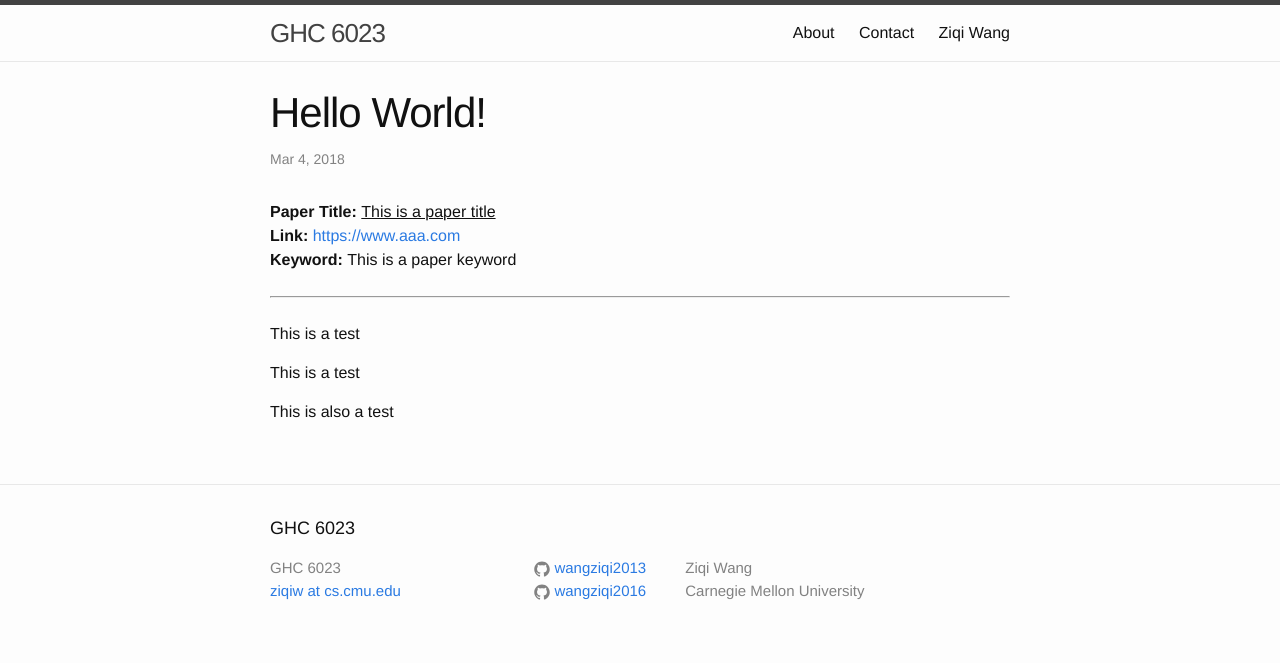
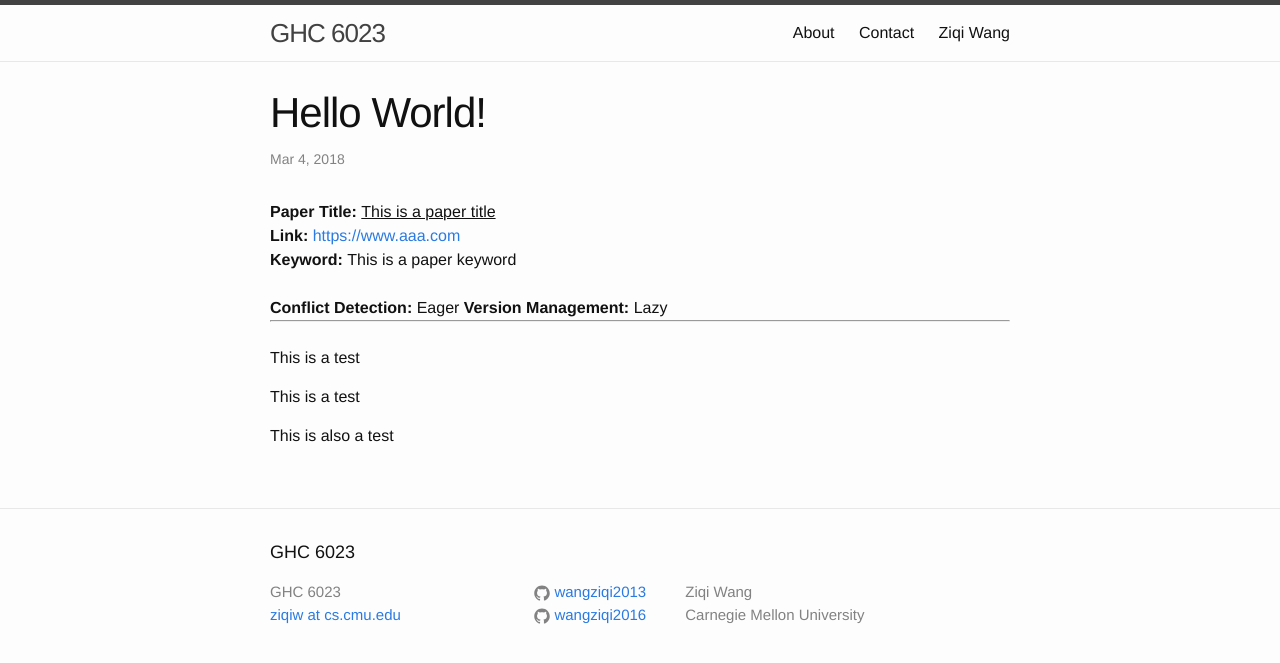
Before and after one commit to wangziqi2013/wangziqi2013.github.io, a Jekyll site: the page built from _posts/2018-03-03-my-first-post.markdown, in a window 1280 px wide. Shown: the top 663 px of the page. Built offline with Jekyll 4.4.1, drawn with Linux system fonts in a browser that asks for light colours.

Commit message:
Adding HTM metadata for layout

```diff
--- a/_layouts/paper-summary.html
+++ b/_layouts/paper-summary.html
@@ -13,6 +13,17 @@ layout: default
     <strong>Link: </strong> <a href="{{ page.paper_link }}">{{ page.paper_link }}</a> <br />
     <strong>Keyword: </strong> {{ page.paper_keyword }} <br />
     <br />
+      {% if page.htm_cd %}
+        <strong>Conflict Detection: </strong> {{ page.htm_cd }}
+      {% endif %}
+
+      {% if page.version_mgmt %}
+        <strong>Version Management: </strong> {{ page.version_mgmt }}
+      {% endif %}
+
+      {% if page.htm_cd or page.version_mgmt %}
+        <br />
+      {% endif %}
     <hr />
     <br />
     {{ content }}
--- a/_posts/2018-03-03-my-first-post.markdown
+++ b/_posts/2018-03-03-my-first-post.markdown
@@ -6,6 +6,8 @@ categories: Other
 paper_title: This is a paper title
 paper_link: https://www.aaa.com
 paper_keyword: This is a paper keyword
+htm_cd: Eager
+version_mgmt: Lazy
 ---
 This is a test
 
```
